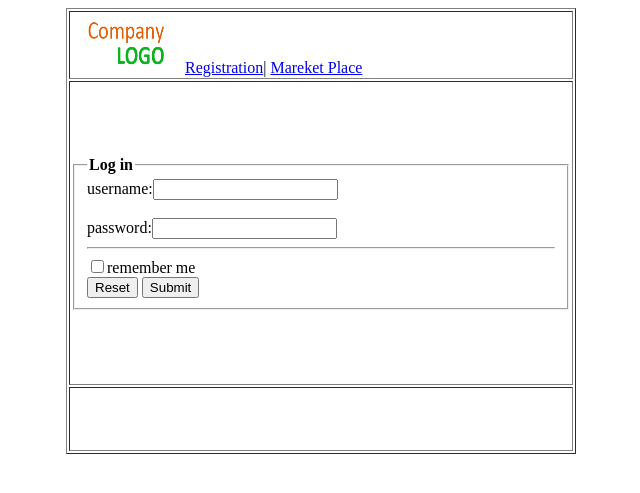
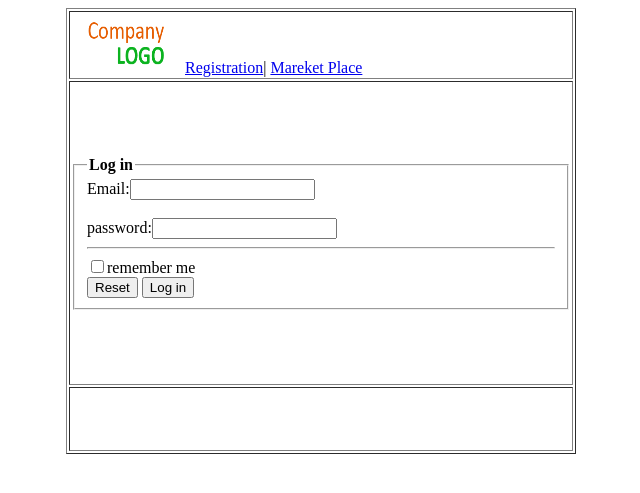
Before and after one commit to abdullah-998/WebTechnologies_D_G9_MarketplacePlatform, a PHP site: page /view/log.php in a window 1280 px wide. Shown: the top 493 px of the page, without its empty margins (319-959 px from the left). Run offline with PHP 8.4, Linux system fonts and the light colour scheme.

Commit message:
log done

```diff
--- a/view/log.php
+++ b/view/log.php
@@ -19,12 +19,12 @@
                 <form action="logCheck.php">
                     <fieldset>
                         <legend><b>Log in</b></legend>
-                        username:<input type="text" name="username"><br><br>
+                        Email:<input type="text" name="username"><br><br>
                         password:<input type="password" name="pass"><br>
                         <hr>
                         <input type="checkbox" name="rem_me">remember me<br>
                         <input type="reset" name="reset">
-                        <input type="submit" name="submit">
+                        <input type="submit" name="submit" value="Log in">
                     </fieldset>
                 </form>
             </td>
```
